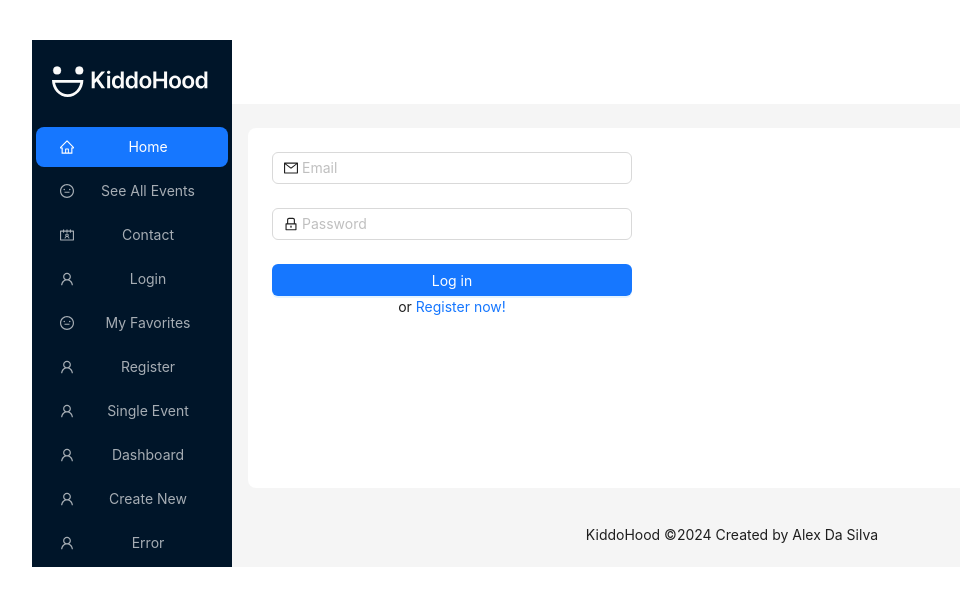
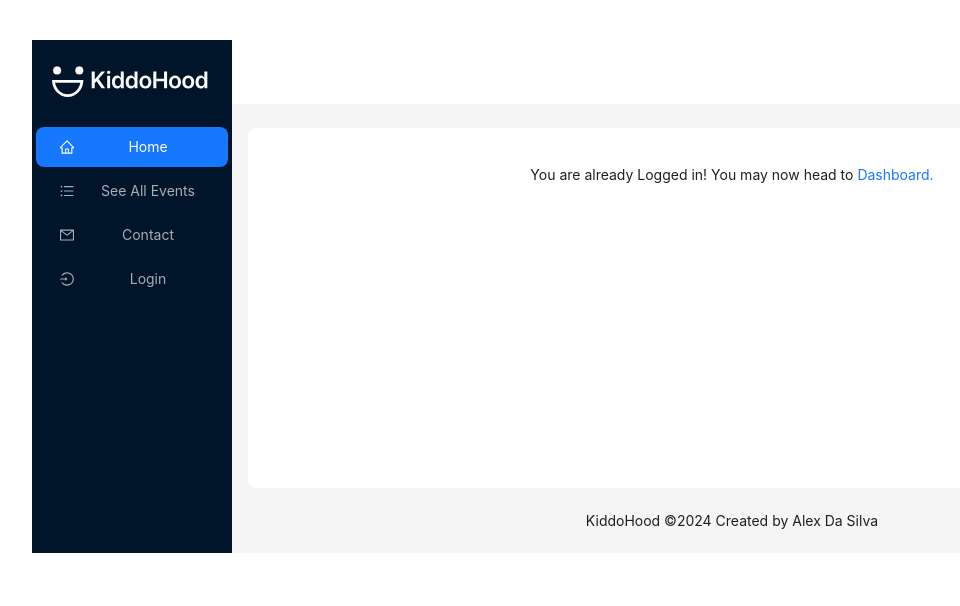
Before and after one commit to Alex-Design-For-Reap/KiddoHood, a React (Vite) app in the folder client/: page /Login in a window 1280 px wide. Shown: the top 606 px of the page, without its empty margins (8-968 px from the left). Built offline with nearby package versions, Linux system fonts and the light colour scheme.

Commit message:
Adding handleLogout function to app, creating dynamic sidebar menu based on inLoggedIn function and fixing routes

```diff
--- a/client/src/App.jsx
+++ b/client/src/App.jsx
@@ -9,13 +9,14 @@ import {
 import { setContext } from '@apollo/client/link/context';
 // import Auth from './utils/auth';
 
-import { UserOutlined, HomeOutlined, ContactsOutlined, MehOutlined  } from '@ant-design/icons';
-import { Layout, Menu, theme } from 'antd';
-import { NavLink, Outlet } from 'react-router-dom';
-import myImage from './assets/KiddoHoodLogo.svg';
+// import { UserOutlined, HomeOutlined, ContactsOutlined, MehOutlined  } from '@ant-design/icons';
+import { Layout, theme } from 'antd';
+import { Outlet } from 'react-router-dom';
+// import myImage from './assets/KiddoHoodLogo.svg';
+import Sidebar from './components/Sidebar';
 
 
-const { Header, Content, Footer, Sider } = Layout;
+const { Header, Content, Footer } = Layout;
 
 const App = () => {
   const {
@@ -24,58 +25,58 @@ const App = () => {
 
   // const isLoggedIn = Auth.loggedIn();
 
-  const items = [
-    {
-        label: <NavLink to='/'>Home</NavLink>,
-        key: '1',
-        icon: <HomeOutlined />,
-    },
-    {
-        label: <NavLink to='/SeeAll'  > See All Events</NavLink>,
-        key: '2',
-        icon: <MehOutlined />,
-    },
-    {
-        label: <NavLink to='/Contact'>Contact</NavLink>,
-        key: '4',
-        icon: <ContactsOutlined />,
-    },
-    {
-      label: <NavLink to='/Login'>Login</NavLink>,
-      key: '5',
-      icon: <UserOutlined />,
-    },
-    {
-      label: <NavLink to='/MyFavorites'> My Favorites</NavLink>,
-      key: '3',
-      icon: <MehOutlined />,
-    },
-    {
-      label: <NavLink to='/Register'>Register</NavLink>,
-      key: '6',
-      icon: <UserOutlined />,
-    },
-    {
-      label: <NavLink to='/SinglePlace'>Single Event</NavLink>,
-      key: '7',
-      icon: <UserOutlined />,
-    },
-    {
-      label: <NavLink to='/Dashboard'>Dashboard</NavLink>,
-      key: '8',
-      icon: <UserOutlined />,
-    },
-    {
-      label: <NavLink to='/CreateNew'>Create New</NavLink>,
-      key: '9',
-      icon: <UserOutlined />,
-    },
-    {
-      label: <NavLink to='/Error'>Error</NavLink>,
-      key: '11',
-      icon: <UserOutlined />,
-    },
-  ];
+  // const items = [
+  //   {
+  //       label: <NavLink to='/'>Home</NavLink>,
+  //       key: '1',
+  //       icon: <HomeOutlined />,
+  //   },
+  //   {
+  //       label: <NavLink to='/SeeAll'  > See All Events</NavLink>,
+  //       key: '2',
+  //       icon: <MehOutlined />,
+  //   },
+  //   {
+  //       label: <NavLink to='/Contact'>Contact</NavLink>,
+  //       key: '4',
+  //       icon: <ContactsOutlined />,
+  //   },
+  //   {
+  //     label: <NavLink to='/Login'>Login</NavLink>,
+  //     key: '5',
+  //     icon: <UserOutlined />,
+  //   },
+  //   {
+  //     label: <NavLink to='/MyFavorites'> My Favorites</NavLink>,
+  //     key: '3',
+  //     icon: <MehOutlined />,
+  //   },
+  //   {
+  //     label: <NavLink to='/Register'>Register</NavLink>,
+  //     key: '6',
+  //     icon: <UserOutlined />,
+  //   },
+  //   {
+  //     label: <NavLink to='/SinglePlace'>Single Event</NavLink>,
+  //     key: '7',
+  //     icon: <UserOutlined />,
+  //   },
+  //   {
+  //     label: <NavLink to='/Dashboard'>Dashboard</NavLink>,
+  //     key: '8',
+  //     icon: <UserOutlined />,
+  //   },
+  //   {
+  //     label: <NavLink to='/CreateNew'>Create New</NavLink>,
+  //     key: '9',
+  //     icon: <UserOutlined />,
+  //   },
+  //   {
+  //     label: <NavLink to='/Error'>Error</NavLink>,
+  //     key: '11',
+  //     icon: <UserOutlined />,
+  //   },
+  // ];
 
   const httpLink = createHttpLink({
     uri: '/graphql',
@@ -100,7 +101,9 @@ const App = () => {
   return (
     <ApolloProvider client={client}>
     <Layout>
-      <Sider
+      <Sidebar />
+
+      {/* <Sider
         breakpoint="lg"
         collapsedWidth="0"
         onBreakpoint={(broken) => {
@@ -115,7 +118,7 @@ const App = () => {
         </div>
 
         <Menu theme="dark" mode="inline" defaultSelectedKeys={['1']} items={items} />
-      </Sider>
+      </Sider> */}
       <Layout>
         <Header
           style={{
--- /dev/null
+++ b/client/src/components/Sidebar.jsx
@@ -0,0 +1,120 @@
+import {
+    HomeOutlined,
+    // MehOutlined,
+    // ContactsOutlined,
+    // UserOutlined,
+    LogoutOutlined,
+    UnorderedListOutlined,
+    HeartOutlined,
+    // DashboardOutlined,
+    PlusCircleOutlined,
+    // FileTextOutlined,
+    LoginOutlined,
+    MailOutlined,
+    ProfileOutlined
+    } from '@ant-design/icons';
+
+import { NavLink } from 'react-router-dom';
+import myImage from '../assets/KiddoHoodLogo.svg';
+import { Layout, Menu } from 'antd';
+import Auth from '../utils/auth';
+
+const {Sider} = Layout;
+
+const Sidebar = () => {
+
+    const handleLogout = (event) => {
+        event.preventDefault();
+        Auth.logout();
+      };
+
+    const isLoggedIn = Auth.loggedIn();
+
+    const items = isLoggedIn
+    ?
+    [
+        {
+            label: <NavLink to='/'>Home</NavLink>,
+            key: '1',
+            icon: <HomeOutlined />,
+        },
+        {
+            label: <NavLink to='/SeeAll'  > See All Events</NavLink>,
+            key: '2',
+            icon: <UnorderedListOutlined />,
+        },
+        {
+            label: <NavLink to='/Contact'>Contact</NavLink>,
+            key: '4',
+            icon: <MailOutlined />,
+        },
+        {
+          label: <NavLink to='/MyFavorites'> My Favorites</NavLink>,
+          key: '3',
+          icon: <HeartOutlined />,
+        },
+        {
+          label: <NavLink to='/Dashboard'>Dashboard</NavLink>,
+          key: '8',
+          icon: <ProfileOutlined />,
+        },
+        {
+          label: <NavLink to='/CreateNew'>Create New</NavLink>,
+          key: '9',
+          icon: <PlusCircleOutlined />,
+        },
+        {
+            label: <span onClick={handleLogout}>Logout</span>,
+            key: '5',
+            icon: <LogoutOutlined />,
+          },
+
+    ]
+    : [
+        {
+            label: <NavLink to='/'>Home</NavLink>,
+            key: '1',
+            icon: <HomeOutlined />,
+        },
+        {
+            label: <NavLink to='/SeeAll'  > See All Events</NavLink>,
+            key: '2',
+            icon: <UnorderedListOutlined />,
+        },
+        {
+            label: <NavLink to='/Contact'>Contact</NavLink>,
+            key: '4',
+            icon: <MailOutlined />,
+        },
+        {
+          label: <NavLink to='/Login'>Login</NavLink>,
+          key: '5',
+          icon: <LoginOutlined />,
+        },
+    ];
+
+
+    return (
+        <Sider
+        breakpoint="lg"
+        collapsedWidth="0"
+        onBreakpoint={(broken) => {
+          console.log(broken);
+        }}
+        onCollapse={(collapsed, type) => {
+          console.log(collapsed, type);
+        }}
+        >
+        <div >
+            <img src={myImage} alt="kiddoHood Logo" />
+        </div>
+
+        <Menu theme="dark" mode="inline" defaultSelectedKeys={['1']}
+            items={items}
+
+             />
+      </Sider>
+    )
+};
+
+export default Sidebar;
--- a/client/src/pages/Login.jsx
+++ b/client/src/pages/Login.jsx
@@ -44,10 +44,10 @@ const Login = (props) => {
 
   return (
     <>
-      {data ? (
+      {Auth.loggedIn ? (
         <p>
-          Success! You may now head{' '}
-          <Link to="/Dashboard">Go to Dashboard.</Link>
+          You are already Logged in! You may now head to{' '}
+          <Link to="/Dashboard"> Dashboard.</Link>
         </p>
       ) : (
         <Form
--- a/client/src/pages/Register.jsx
+++ b/client/src/pages/Register.jsx
@@ -79,10 +79,10 @@ const Register = () => {
 
   return (
     <>
-      {data ? (
+      {Auth.loggedIn ? (
         <p>
-          Success! You may now head{' '}
-          <Link to="/Dashboard">Go to Dashboard.</Link>
+          You are already Logged in! You may now head to{' '}
+          <Link to="/Dashboard"> Dashboard.</Link>
         </p>
       ) : (
       <Form
```
